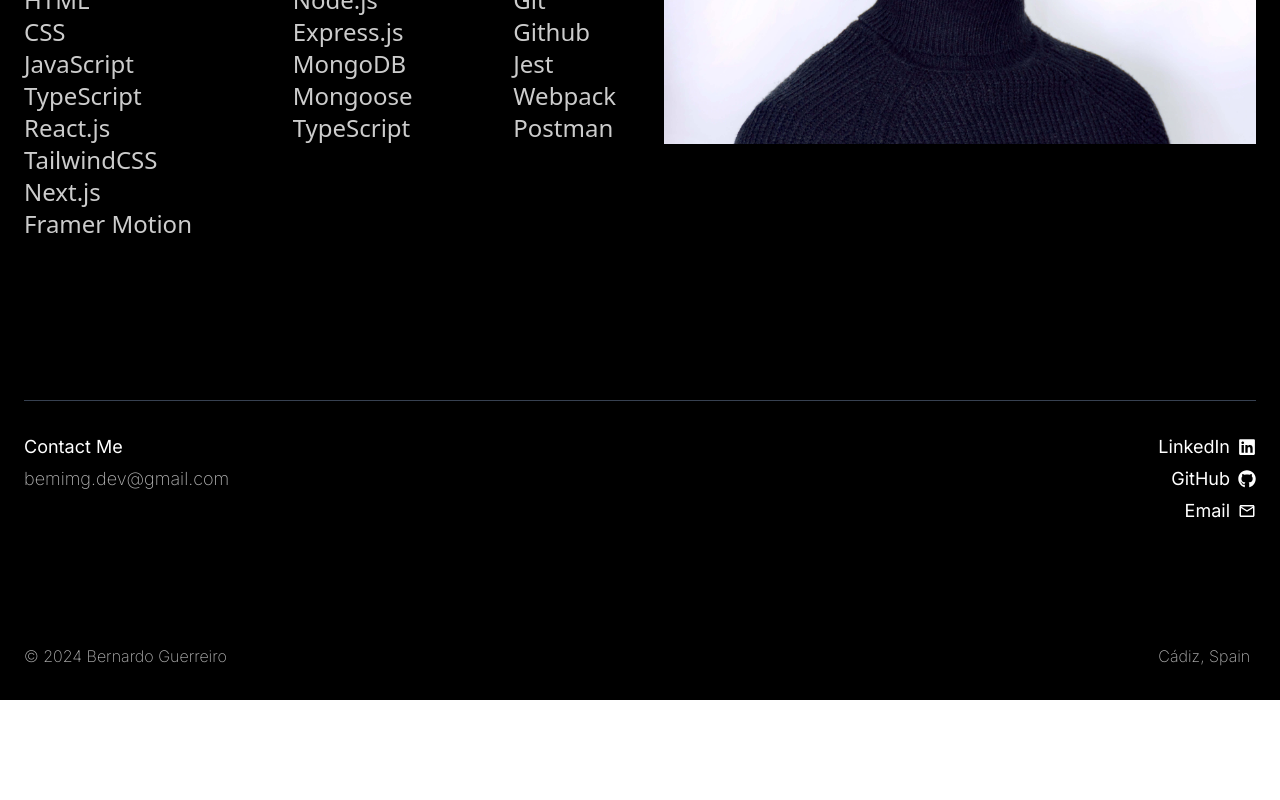
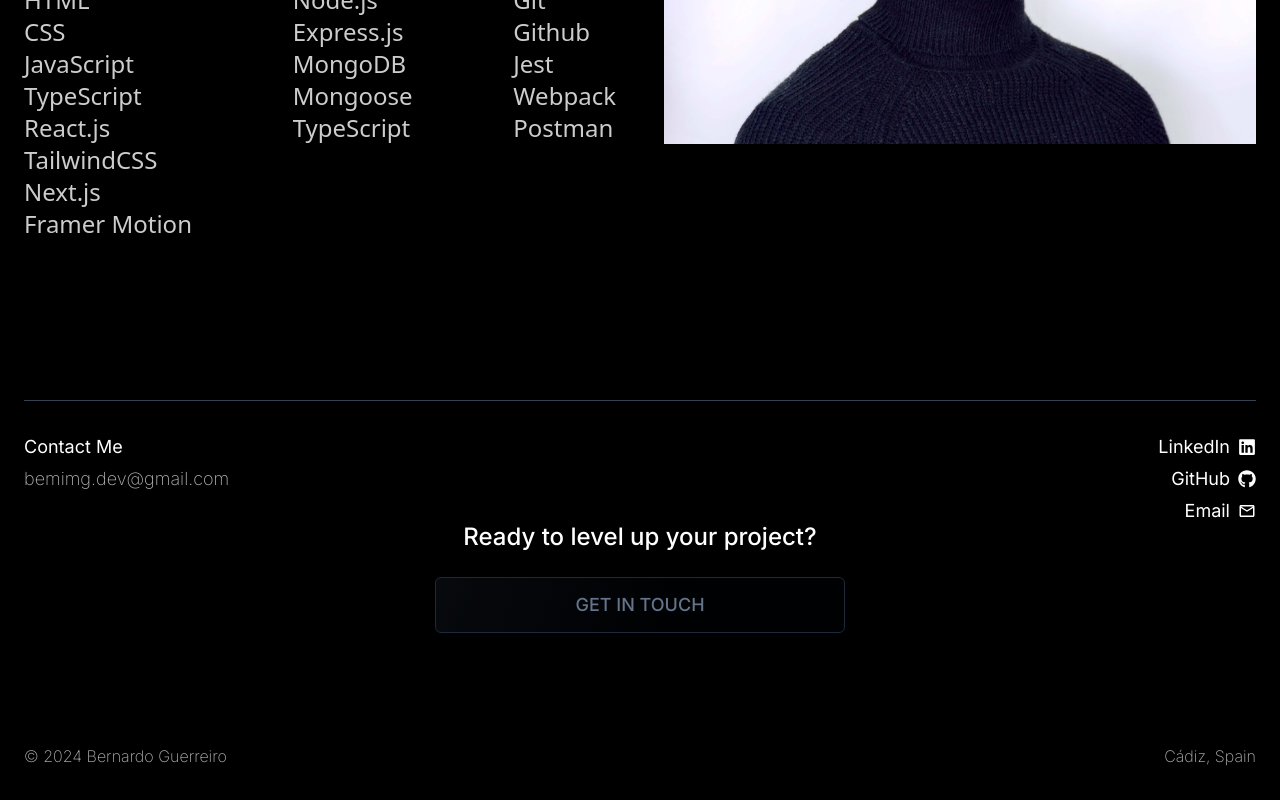
Before and after one commit to beMimg/bemimg-website, a Next.js app: page / in a window 1280 px wide. Shown: the part 4324-5124 px from the top of the page. Before the commit the page ends 5024 px from the top, so only its background shows below. Built offline with nearby package versions, Linux system fonts and the light colour scheme.

Commit message:
Styled footer and get in touch button added

```diff
--- a/components/Footer.tsx
+++ b/components/Footer.tsx
@@ -1,13 +1,15 @@
+"use client";
 import React from "react";
 import { FaLinkedin } from "react-icons/fa";
 import { FaGithub } from "react-icons/fa";
 import { MdOutlineEmail } from "react-icons/md";
+import { motion } from "framer-motion";
 
 const Footer = () => {
   return (
-    <footer id="contact" className="h-[300px] bg-black px-6 text-lg">
-      <div className="mx-auto flex h-full max-w-screen-2xl flex-row justify-between border-t border-gray-700 py-8 text-white">
-        <div className="flex flex-col justify-between">
+    <footer id="contact" className="bg-black px-6 text-lg">
+      <div className="mx-auto grid min-h-[400px] max-w-screen-2xl grid-cols-2 grid-rows-2 justify-between border-t border-gray-700 bg-black py-8 text-white md:grid-cols-3">
+        <div className="row-start-2 flex flex-col justify-between md:row-start-1 md:row-end-3">
           <div className="flex flex-col gap-1">
             <p>Contact Me</p>
             <a
@@ -21,12 +23,23 @@ const Footer = () => {
             © 2024 Bernardo Guerreiro
           </p>
         </div>
-        <div className="flex flex-col justify-between">
+        <div className="col-start-1 col-end-3 row-start-1 flex h-full flex-col items-center justify-center gap-6 pb-12 md:col-start-2 md:row-end-3">
+          <p className="text-center text-2xl font-medium">
+            Ready to level up your project?
+          </p>
+          <a
+            href="mailto:bemimg.dev@gmail.com"
+            className="animate-shimmer inline-flex h-14 w-full items-center justify-center rounded-md border border-slate-800 bg-[linear-gradient(110deg,#000103,45%,#1e2631,55%,#000103)] bg-[length:200%_100%] text-center font-medium uppercase text-slate-500 transition-all hover:scale-105 hover:text-slate-300 focus:outline-none focus:ring-2 focus:ring-slate-400 focus:ring-offset-2 focus:ring-offset-slate-50"
+          >
+            get in touch
+          </a>
+        </div>
+        <div className="cols-tart-2 row-start-2 flex flex-col justify-between md:col-start-3 md:row-start-1 md:row-end-3">
           <div className="flex flex-col gap-1">
             <a
               href="https://www.linkedin.com/in/bemimg/"
               target="a_blank"
-              className="flex flex-row items-center gap-2 self-end"
+              className="flex flex-row items-center gap-2 self-end transition-all hover:-translate-x-1"
             >
               <p>LinkedIn</p>
               <FaLinkedin />
@@ -34,7 +47,7 @@ const Footer = () => {
             <a
               href="https://github.com/beMimg"
               target="a_blank"
-              className="flex flex-row items-center gap-2 self-end"
+              className="flex flex-row items-center gap-2 self-end transition-all hover:-translate-x-1"
             >
               <p>GitHub</p>
               <FaGithub />
@@ -42,13 +55,15 @@ const Footer = () => {
             <a
               href="mailto:bemimg.dev@gmail.com"
               target="a_blank"
-              className="flex flex-row items-center gap-2 self-end"
+              className="flex flex-row items-center gap-2 self-end transition-all hover:-translate-x-1"
             >
               <p>Email</p>
               <MdOutlineEmail />
             </a>
           </div>
-          <p className="text-base font-extralight opacity-70">Cádiz, Spain</p>
+          <p className="self-end text-base font-extralight opacity-70">
+            Cádiz, Spain
+          </p>
         </div>
       </div>
     </footer>
@@ -56,3 +71,53 @@ const Footer = () => {
 };
 
 export default Footer;
+
+{
+  /* <footer id="contact" className="h-[300px] bg-black px-6 text-lg">
+<div className="mx-auto flex h-full  flex-row justify-between border-t border-gray-700 py-8 text-white">
+  <div className="flex flex-col justify-between">
+    <div className="flex flex-col gap-1">
+      <p>Contact Me</p>
+      <a
+        href="mailto:bemimg.dev@gmail.com"
+        className="font-extralight opacity-70"
+      >
+        bemimg.dev@gmail.com
+      </a>
+    </div>
+    <p className="text-base font-extralight opacity-70">
+      © 2024 Bernardo Guerreiro
+    </p>
+  </div>
+  <div className="flex flex-col justify-between">
+    <div className="flex flex-col gap-1">
+      <a
+        href="https://www.linkedin.com/in/bemimg/"
+        target="a_blank"
+        className="flex flex-row items-center gap-2 self-end"
+      >
+        <p>LinkedIn</p>
+        <FaLinkedin />
+      </a>
+      <a
+        href="https://github.com/beMimg"
+        target="a_blank"
+        className="flex flex-row items-center gap-2 self-end"
+      >
+        <p>GitHub</p>
+        <FaGithub />
+      </a>
+      <a
+        href="mailto:bemimg.dev@gmail.com"
+        target="a_blank"
+        className="flex flex-row items-center gap-2 self-end"
+      >
+        <p>Email</p>
+        <MdOutlineEmail />
+      </a>
+    </div>
+    <p className="text-base font-extralight opacity-70">Cádiz, Spain</p>
+  </div>
+</div>
+</footer> */
+}
--- a/tailwind.config.ts
+++ b/tailwind.config.ts
@@ -15,6 +15,7 @@ const config: Config = {
       animation: {
         aurora: "aurora 60s linear infinite",
         gradientMove: "gradientMove 2s linear infinite",
+        shimmer: "shimmer 2s linear infinite",
       },
       keyframes: {
         gradientMove: {
@@ -29,6 +30,14 @@ const config: Config = {
             backgroundPosition: "350% 50%, 350% 50%",
           },
         },
+        shimmer: {
+          from: {
+            backgroundPosition: "0 0",
+          },
+          to: {
+            backgroundPosition: "-200% 0",
+          },
+        },
       },
     },
   },
@@ -38,7 +47,7 @@ const config: Config = {
 function addVariablesForColors({ addBase, theme }: any) {
   let allColors = flattenColorPalette(theme("colors"));
   let newVars = Object.fromEntries(
-    Object.entries(allColors).map(([key, val]) => [`--${key}`, val])
+    Object.entries(allColors).map(([key, val]) => [`--${key}`, val]),
   );
 
   addBase({
```
